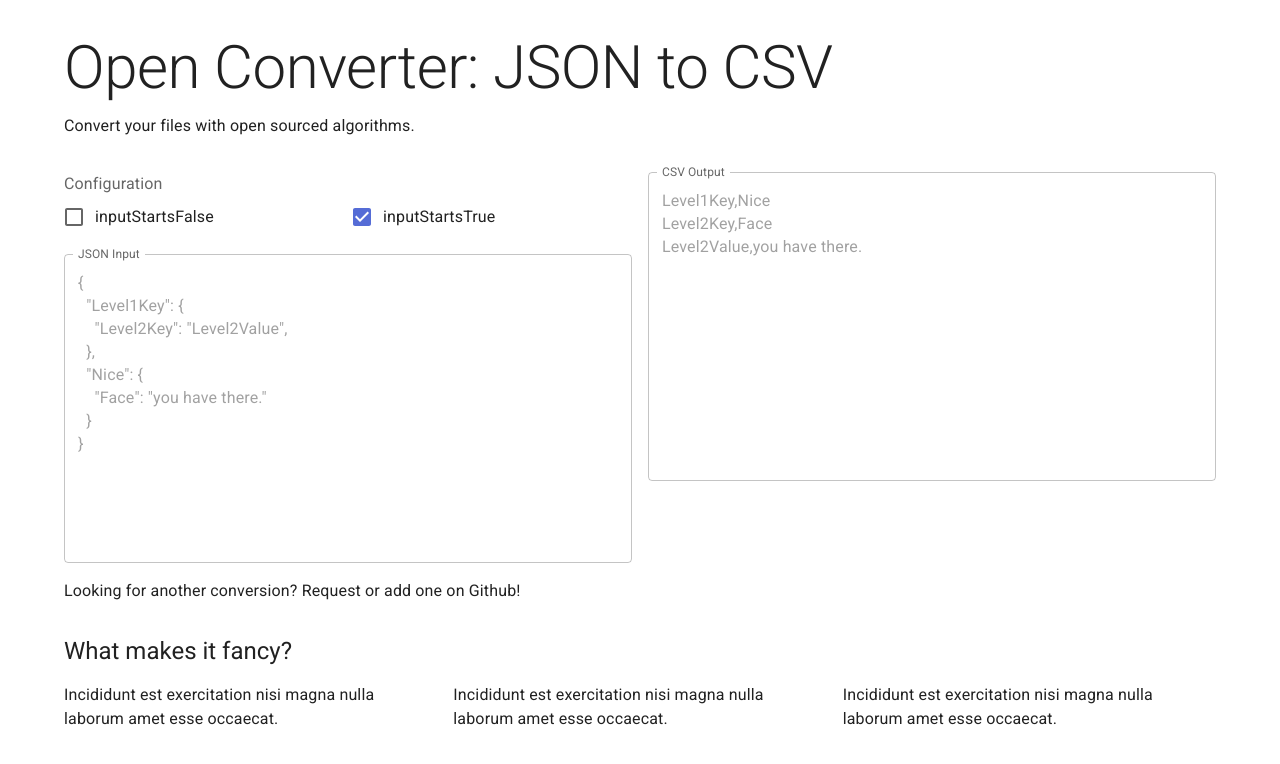
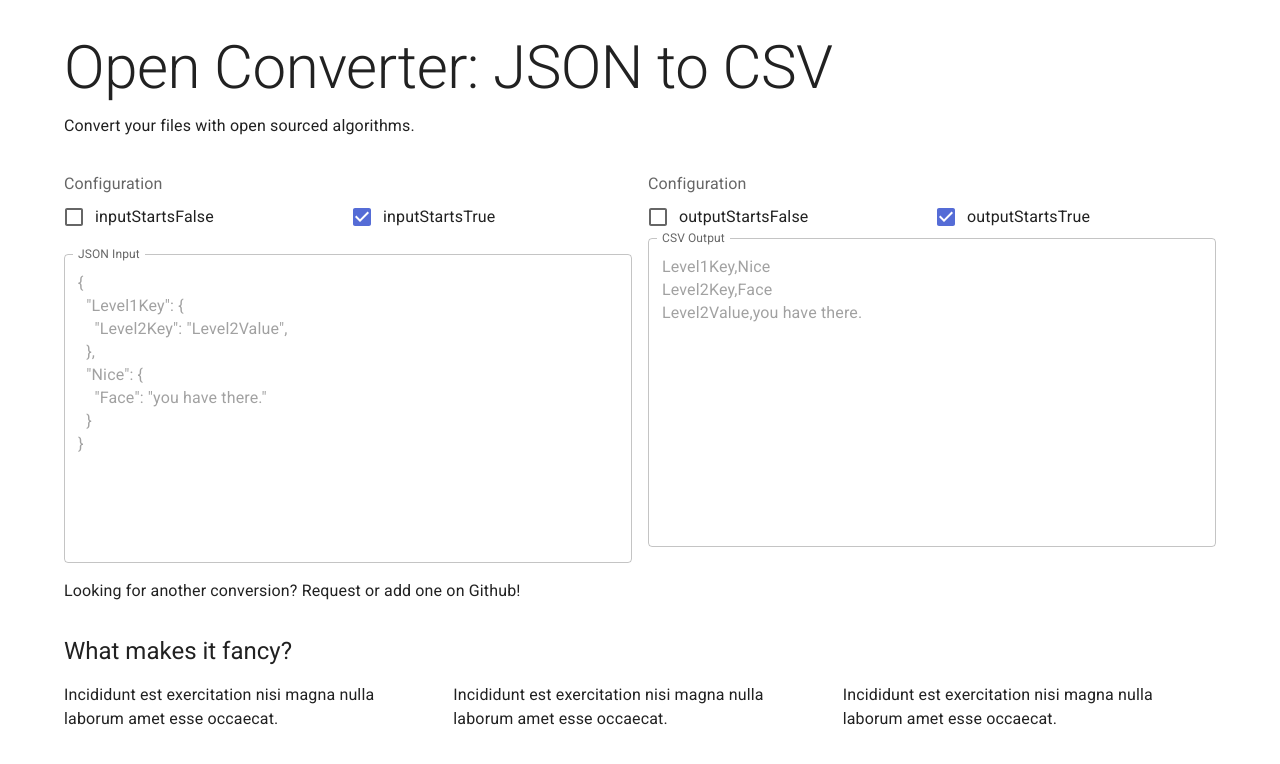
Before and after one commit to ConorCorp/open-converter, a React (Vite) app: page /JsonCsv in a window 1280 px wide. Shown: the top 764 px of the page. Built offline with nearby package versions, Linux system fonts and the light colour scheme.

Commit message:
refactor: input/output file settings w/ checkboxes

```diff
--- a/src/library/converters/inputs/getInitialCheckBoxState.ts
+++ /dev/null
@@ -1,26 +0,0 @@
-import { CheckboxConfig } from "src/library/converters/types";
-
-type CheckboxState = {
-  [index: string]: boolean;
-};
-
-// TODO: Extend this for numbered configs
-/**
- * Get the inital state of the config for the checkboxes.
- *
- * First, setup up the correct checkboxdes and initial state.
- * @todo Next, check if there are search params provided.
- * @returns Object containing initial checkbox state.
- */
-const getInitialCheckBoxState = (
-  checkBoxConfig: CheckboxConfig = {},
-  searchParams = {}
-): CheckboxState => {
-  const initialState: CheckboxState = {};
-  for (const [key, value] of Object.entries(checkBoxConfig)) {
-    initialState[key] = value.defaultValue || false;
-  }
-  return initialState;
-};
-
-export default getInitialCheckBoxState;
--- a/src/view/screens/mainPage/conversionUi/converters.tsx
+++ b/src/view/screens/mainPage/conversionUi/converters.tsx
@@ -1,11 +1,14 @@
 import { TextField, Grid, Box, Typography } from "@mui/material";
 import { ConverterConfig } from "src/library/converters/types";
 import { useState } from "react";
-import FileConfig, {
-  FileConfigInput,
-} from "src/view/screens/mainPage/conversionUi/fileConfig";
+import FileSettings from "src/view/screens/mainPage/conversionUi/fileSettings";
+import {
+  getInitialCheckBoxState,
+  getFileSettings,
+  getHandleConfigChange,
+  CheckboxState,
+} from "src/view/screens/mainPage/conversionUi/fileSettingsState";
 // import { useSearchParams } from "react-router-dom";
-import getInitialCheckBoxState from "src/library/converters/inputs/getInitialCheckBoxState";
 
 /**
  * UI Element with side by side coverters
@@ -22,60 +25,12 @@ const Converters = ({
   // TODO:
   // const [searchParams] = useSearchParams();
   // return searchParams.get("input_1") === "true";
-  const [inputConfig, setInputConfig] = useState<any>(
+  const [inputConfig, setInputConfig] = useState<CheckboxState>(
     getInitialCheckBoxState(input.config?.checkboxes)
   );
-
-  // Numbered File Config
-  // {
-  //   value: inputConfig.input2,
-  //   label: "input2",
-  //   onChange: handleNumberOnlyInputChange,
-  // },
-
-  // TODO:
-  // 1. Decide where to put below to functions.
-  // 2. Pass in `inputConfig` & setInputConfig instead of reading
-  // 3. Make this work for numbered configs
-  /**
-   * Some gnarly JS/TS to parse an array from our configuration state.
-   * The array contains each user inputs' label/value/onChange.
-   *
-   * @returns FileConfigInput to render
-   */
-  const getFileConfigs = (): FileConfigInput[] => {
-    return Object.entries(inputConfig).map((entry) => {
-      return {
-        label: entry[0],
-        value: entry[1],
-        onChange: handleInputConfigChange,
-      } as FileConfigInput;
-    });
-  };
-
-  const handleInputConfigChange = (
-    event: React.ChangeEvent<HTMLInputElement>
-  ) => {
-    setInputConfig({
-      ...inputConfig,
-      [event.target.name]: event.target.checked,
-    });
-  };
-
-  //TODO: What state should be accept empty string? Null?
-  // Skip until necessary
-  // const handleNumberOnlyInputChange = (
-  //   event: React.ChangeEvent<HTMLInputElement>
-  // ) => {
-  //   const regex = /^[0-9\b]+$/;
-  //   if (event.target.value === "" || regex.test(event.target.value)) {
-  //     console.log(event.target.value);
-  //     setInputConfig({
-  //       ...inputConfig,
-  //       [event.target.name]: event.target.value,
-  //     });
-  //   }
-  // };
+  const [outputConfig, setOutputConfig] = useState<CheckboxState>(
+    getInitialCheckBoxState(output.config?.checkboxes)
+  );
 
   return (
     <Box
@@ -85,8 +40,14 @@ const Converters = ({
       }}
     >
       <Grid container spacing={2} columns={2}>
+        {/* Input Section */}
         <Grid item xs={2} sm={1}>
-          <FileConfig inputs={getFileConfigs()} />
+          <FileSettings
+            inputs={getFileSettings(
+              inputConfig,
+              getHandleConfigChange(inputConfig, setInputConfig)
+            )}
+          />
           <TextField
             id="outlined-multiline-static"
             label={`${input.fileType} Input`}
@@ -101,6 +62,13 @@ const Converters = ({
           />
         </Grid>
         <Grid item xs={2} sm={1}>
+          {/* Output Section */}
+          <FileSettings
+            inputs={getFileSettings(
+              outputConfig,
+              getHandleConfigChange(outputConfig, setOutputConfig)
+            )}
+          />
           <TextField
             id="outlined-multiline-static"
             label={`${output.fileType} Output`}
--- a/src/view/screens/mainPage/conversionUi/fileConfig.tsx
+++ b/src/view/screens/mainPage/conversionUi/fileSettings.tsx
@@ -8,13 +8,13 @@ import {
 } from "@mui/material";
 import React from "react";
 
-export type FileConfigInput = {
+export type FileSetting = {
   onChange: (event: React.ChangeEvent<HTMLInputElement>) => void;
   value: boolean | number | "";
   label: string;
 };
 
-const _getInputComponent = (input: FileConfigInput) => {
+const _getInputComponent = (input: FileSetting) => {
   if (typeof input.value === "boolean") {
     return (
       <FormControlLabel
@@ -49,7 +49,7 @@ const _getInputComponent = (input: FileConfigInput) => {
   }
 };
 
-const _getGridInputComponents = (inputs: FileConfigInput[]) => {
+const _getGridInputComponents = (inputs: FileSetting[]) => {
   const newComponents = [];
 
   for (const input of inputs) {
@@ -72,7 +72,7 @@ const _getGridInputComponents = (inputs: FileConfigInput[]) => {
   return newComponents;
 };
 
-const FileConfig = ({ inputs }: { inputs: FileConfigInput[] }) => {
+const FileSettings = ({ inputs }: { inputs: FileSetting[] }) => {
   return (
     <Box>
       <FormLabel>Configuration</FormLabel>
@@ -83,4 +83,4 @@ const FileConfig = ({ inputs }: { inputs: FileConfigInput[] }) => {
   );
 };
 
-export default FileConfig;
+export default FileSettings;
--- /dev/null
+++ b/src/view/screens/mainPage/conversionUi/fileSettingsState.ts
@@ -0,0 +1,83 @@
+import { CheckboxConfig } from "src/library/converters/types";
+import { FileSetting } from "src/view/screens/mainPage/conversionUi/fileSettings";
+
+export type CheckboxState = {
+  [index: string]: boolean;
+};
+
+// TODO: Extend this for numbered configs
+/**
+ * Get the inital state of the config for the checkboxes.
+ *
+ * First, setup up the correct checkboxdes and initial state.
+ * @todo Next, check if there are search params provided.
+ * @returns Object containing initial checkbox state.
+ */
+export const getInitialCheckBoxState = (
+  checkBoxConfig: CheckboxConfig = {},
+  searchParams = {}
+): CheckboxState => {
+  const initialState: CheckboxState = {};
+  for (const [key, value] of Object.entries(checkBoxConfig)) {
+    initialState[key] = value.defaultValue || false;
+  }
+  return initialState;
+};
+
+// Numbered File Config
+// {
+//   value: inputConfig.input2,
+//   label: "input2",
+//   onChange: handleNumberOnlyInputChange,
+// },
+
+/**
+ * Some gnarly JS/TS to parse an array from our configuration state.
+ * The array contains each user inputs' label/value/onChange.
+ *
+ * @returns FileSettings to render
+ */
+export const getFileSettings = (
+  fileSettings: CheckboxState,
+  onChange: (event: React.ChangeEvent<HTMLInputElement>) => void
+): FileSetting[] => {
+  return Object.entries(fileSettings).map((entry) => {
+    return {
+      label: entry[0],
+      value: entry[1],
+      onChange: onChange,
+    } as FileSetting;
+  });
+};
+
+/**
+ * Closure returning an onChange function to update a converter's input state.
+ * @param fileSettings Input or Output File Config State
+ * @param setState It's associated setState method
+ * @returns onChange to update Input or Output state.
+ */
+export const getHandleConfigChange = (
+  fileSettings: CheckboxState,
+  setState: React.Dispatch<React.SetStateAction<CheckboxState>>
+) => {
+  return (event: React.ChangeEvent<HTMLInputElement>) =>
+    setState({
+      ...fileSettings,
+      [event.target.name]: event.target.checked,
+    });
+};
+
+//TODO: What state should be accept empty string? Null?
+// Skip until necessary
+// const handleNumberOnlyInputChange = (
+//   event: React.ChangeEvent<HTMLInputElement>
+// ) => {
+//   const regex = /^[0-9\b]+$/;
+//   if (event.target.value === "" || regex.test(event.target.value)) {
+//     console.log(event.target.value);
+//     setInputConfig({
+//       ...inputConfig,
+//       [event.target.name]: event.target.value,
+//     });
+//   }
+// };
```
